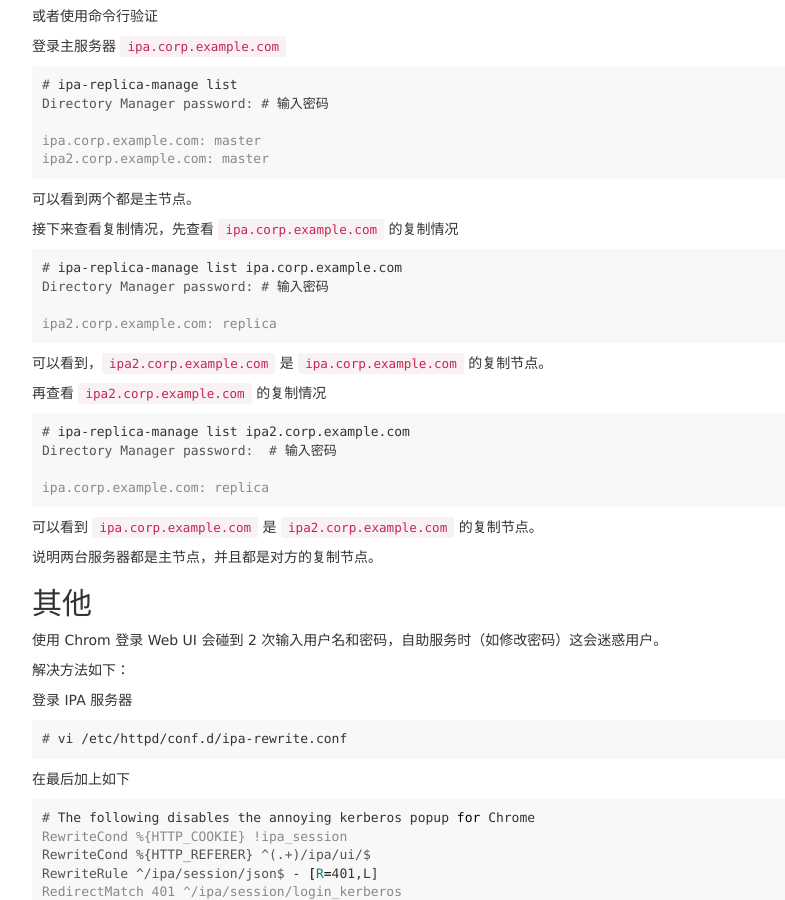
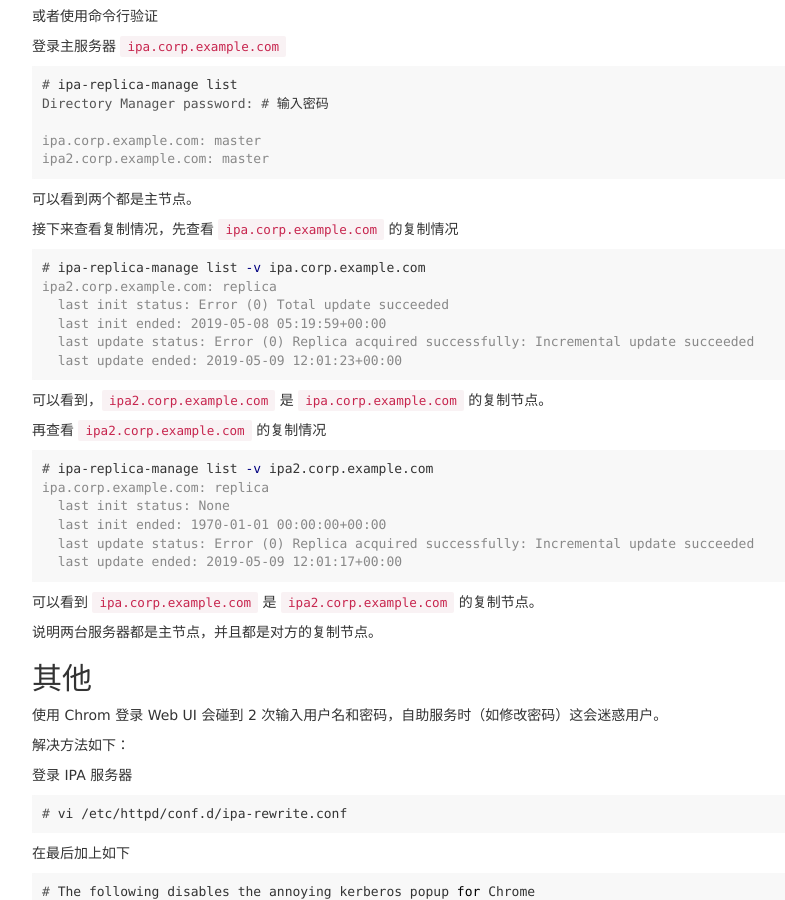
Before and after one commit to zhanming/zhanming.github.com, a Jekyll site: the page built from _posts/2019-04-29-install-freeipa-server-and-replica-on-centos-7.markdown, in a window 1280 px wide and 900 px high, scrolled down 17479 px. Shown: the whole window, without its empty margins (38-823 px from the left). Built offline with Jekyll 4.4.1, drawn with Linux system fonts in a browser that asks for light colours; comment, search, counter and statistics services are not loaded.

Commit message:
update description for check replica status.

````diff
--- a/_posts/2019-04-29-install-freeipa-server-and-replica-on-centos-7.markdown
+++ b/_posts/2019-04-29-install-freeipa-server-and-replica-on-centos-7.markdown
@@ -1001,10 +1001,12 @@ ipa2.corp.example.com: master
 接下来查看复制情况，先查看 `ipa.corp.example.com` 的复制情况
 
 ```terminal
-# ipa-replica-manage list ipa.corp.example.com
-Directory Manager password: # 输入密码
-
+# ipa-replica-manage list -v ipa.corp.example.com
 ipa2.corp.example.com: replica
+  last init status: Error (0) Total update succeeded
+  last init ended: 2019-05-08 05:19:59+00:00
+  last update status: Error (0) Replica acquired successfully: Incremental update succeeded
+  last update ended: 2019-05-09 12:01:23+00:00
 ```
 
 可以看到，`ipa2.corp.example.com` 是 `ipa.corp.example.com` 的复制节点。
@@ -1012,10 +1014,12 @@ ipa2.corp.example.com: replica
 再查看 `ipa2.corp.example.com` 的复制情况
 
 ```terminal
-# ipa-replica-manage list ipa2.corp.example.com
-Directory Manager password:  # 输入密码
-
+# ipa-replica-manage list -v ipa2.corp.example.com
 ipa.corp.example.com: replica
+  last init status: None
+  last init ended: 1970-01-01 00:00:00+00:00
+  last update status: Error (0) Replica acquired successfully: Incremental update succeeded
+  last update ended: 2019-05-09 12:01:17+00:00
 ```
 可以看到 `ipa.corp.example.com` 是 `ipa2.corp.example.com` 的复制节点。
 
````
